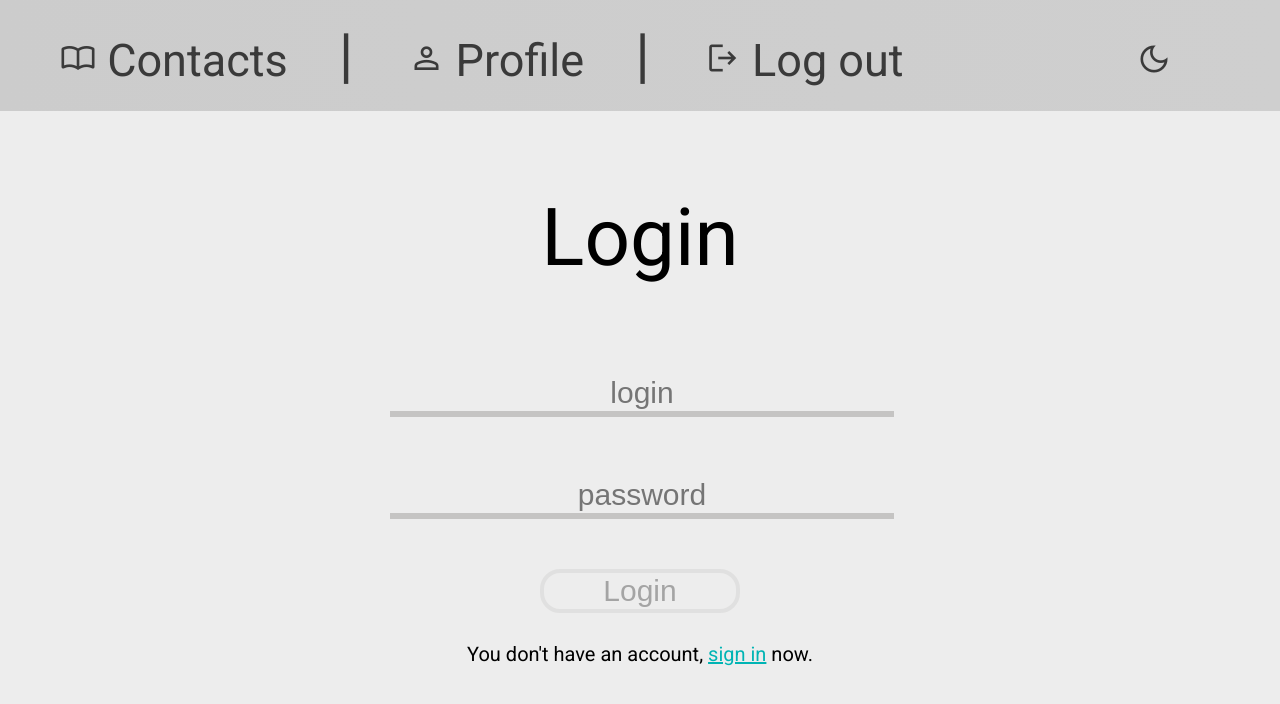
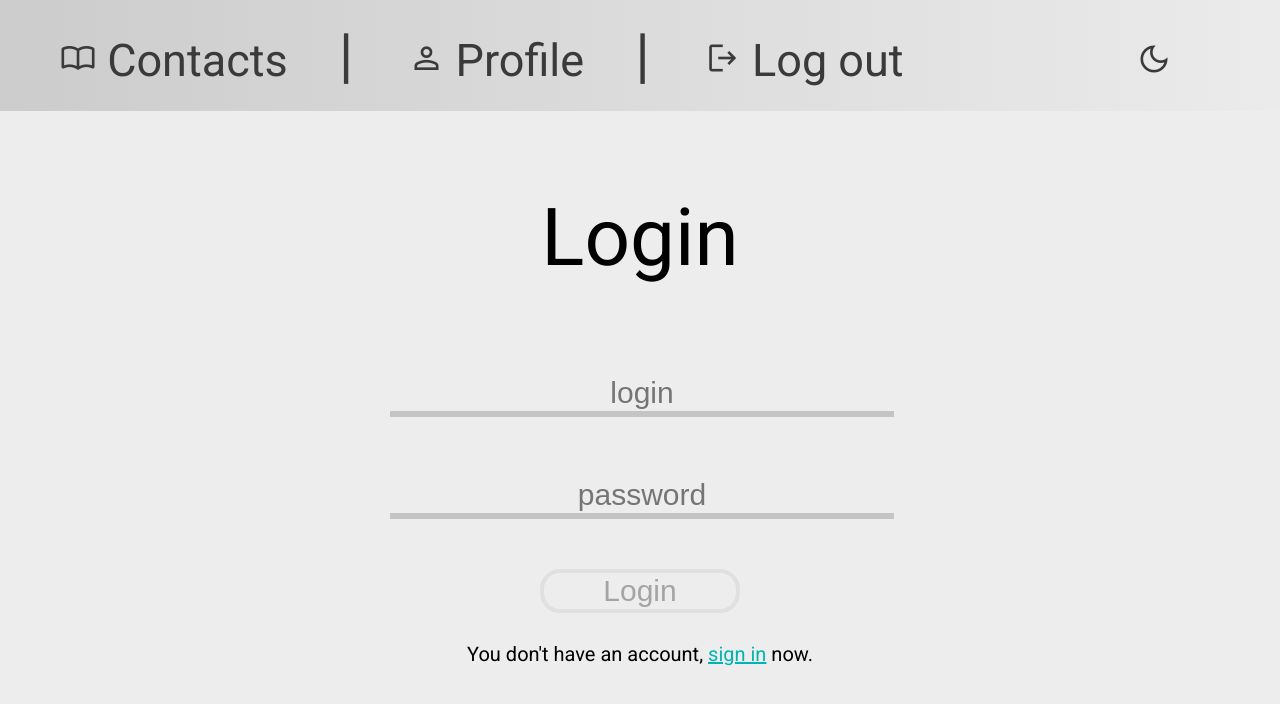
Before and after one commit to Matetorture/MsgApp, an Angular app in the folder app/msg-app/: page /login in a window 1280 px wide. Shown: the top 704 px of the page. Built offline with nearby package versions, Linux system fonts and the light colour scheme.

Commit message:
Changed nav colors

```diff
--- a/app/msg-app/src/app/nav/nav.component.css
+++ b/app/msg-app/src/app/nav/nav.component.css
@@ -4,7 +4,7 @@
     z-index: 1;
     top: 0;
     font-size: 60px;
-    background: linear-gradient(90deg, var(--quinary) 0%, var(--tertiary) 100%);
+    background: linear-gradient(90deg, var(--quinary) 0%, var(--color3) 100%);
     color: var(--secondary);
     padding: 20px;
 }
--- a/app/msg-app/src/styles.css
+++ b/app/msg-app/src/styles.css
@@ -9,6 +9,7 @@
     --quinary: #cccccc;
     --color: black;
     --color2: #00b4b4;
+    --color3: #ebebeb;
 }
 .dark{
     --primary: #3a3b3c;
@@ -18,6 +19,7 @@
     --quinary: #333333;
     --color: white;
     --color2: #00b4b4;
+    --color3: #141414;
 }
 
 
```
